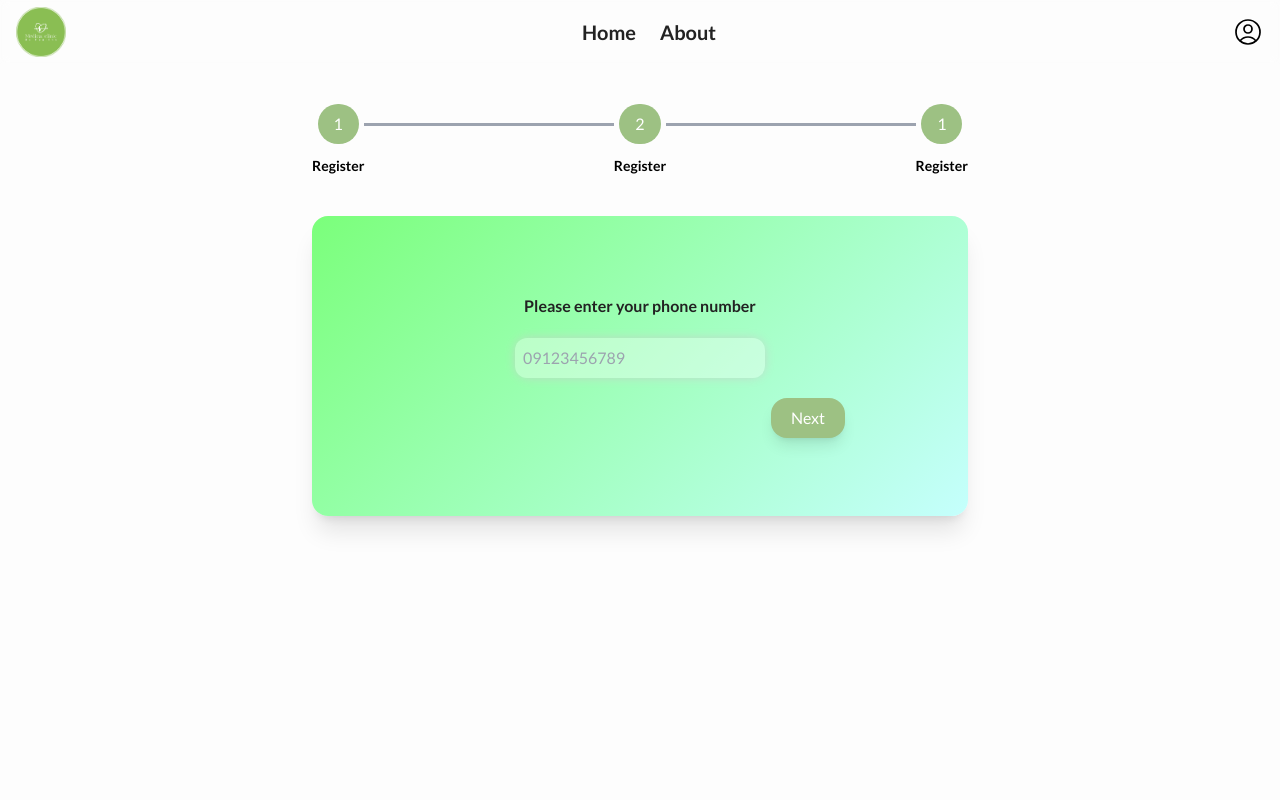
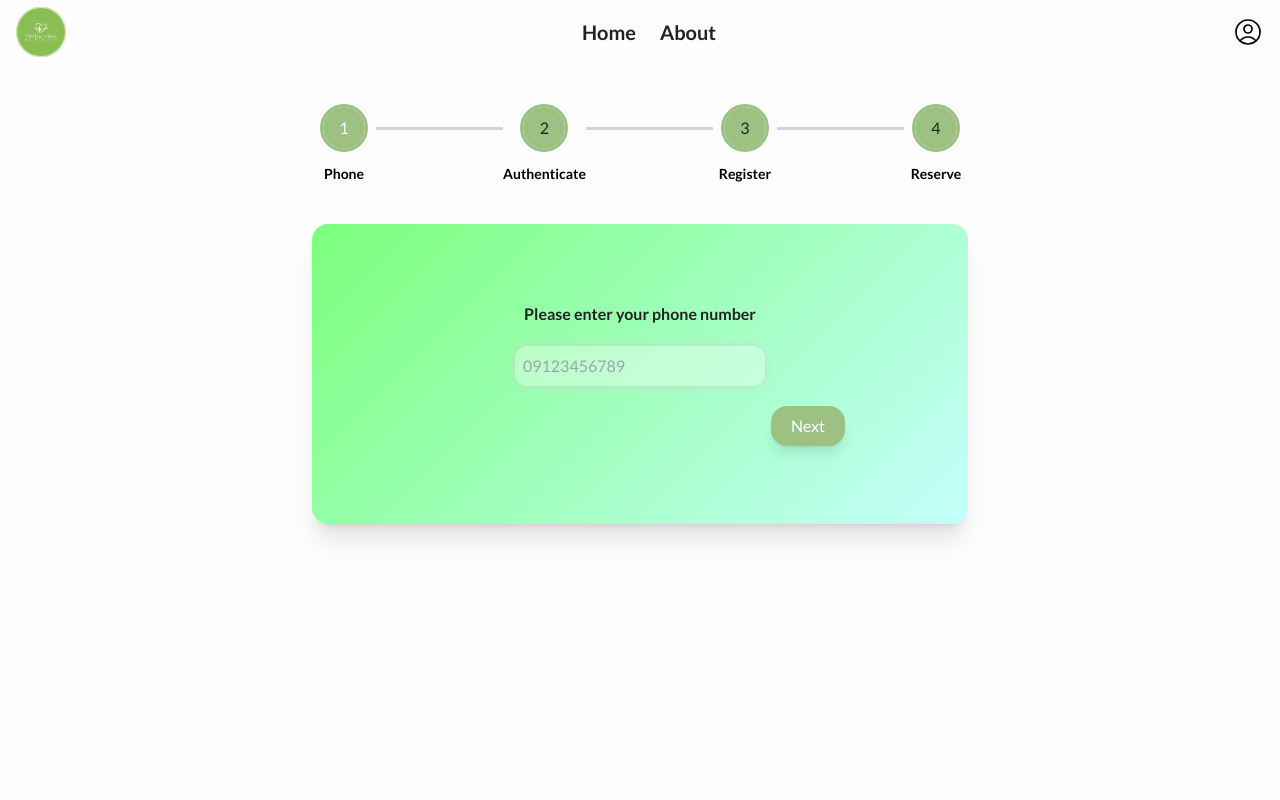
Before and after one commit to hadiraz/doctor-appointment, a Next.js app: page /appointment in a window 1280 px wide. Shown: the top 800 px of the page. Built offline with nearby package versions, Linux system fonts and the light colour scheme.

Commit message:
step nav completed

```diff
--- a/pages/appointment.tsx
+++ b/pages/appointment.tsx
@@ -11,31 +11,64 @@ const Appointment = () => {
   const [sectionSelected, setSectionSelected] = useState<number>(0);
   return (
     <section className="flex flex-col items-center w-full sm:max-w-2xl min-h-screen bg-transparent rounded-xl px-2 relative z-[2]">
-      <div className="flex w-full items-center">
+      <div className="hidden sm:flex w-full items-center">
         <div className="flex flex-col items-center justify-center relative">
-          <span className="flex items-center justify-center bg-primary rounded-full py-2 px-4 text-white">
+          <span className={`flex relative items-center justify-center border-[3px] border-primary mx-2 ${sectionSelected >= 0 ? "text-white" : "text-text"} rounded-full w-12 h-12 overflow-hidden`}>
+            <span className={`absolute ${sectionSelected >= 0 ? "left-[-2px]" : "-left-12"} transition-all duration-200 w-12 h-12 rounded-full top-[-2px] left-[-2px] bg-primary z-[1]`}></span>
+            <span className="flex absolute z-[2]">
             1
+            </span>
           </span>
           <span className="flex font-bold text-sm capitalize mt-3">
-            register
+            phone
           </span>
         </div>
-        <span className="flex h-[3px] w-full bg-gray-400 relative -top-4"></span>
+        <span className="flex h-[3px] w-full bg-gray-300 relative -top-4">
+          <span className={`${sectionSelected > 0 ? "w-full" : "w-0"} h-full bg-primary flex transition-all duration-200`}>
+
+          </span>
+        </span>
         <div className="flex flex-col items-center justify-center relative">
-          <span className="flex items-center justify-center bg-primary rounded-full py-2 px-4 text-white">
+          <span className={`flex relative items-center justify-center border-[3px] border-primary mx-2 ${sectionSelected >= 1 ? "text-white" : "text-text"} rounded-full w-12 h-12 overflow-hidden`}>
+            <span className={`absolute ${sectionSelected >= 1 ? "left-[-2px]" : "-left-12"} transition-all duration-200 w-12 h-12 rounded-full top-[-2px] left-[-2px] bg-primary z-[1]`}></span>
+            <span className="flex absolute z-[2]">
             2
+            </span>
           </span>
           <span className="flex font-bold text-sm capitalize mt-3">
-            register
+            authenticate
           </span>
         </div>
-        <span className="flex h-[3px] w-full bg-gray-400 relative -top-4"></span>
+        <span className="flex h-[3px] w-full bg-gray-300 relative -top-4">
+          <span className={`${sectionSelected > 1 ? "w-full" : "w-0"} h-full bg-primary flex transition-all duration-200`}>
+
+          </span>
+        </span>
         <div className="flex flex-col items-center justify-center relative">
-          <span className="flex items-center justify-center bg-primary rounded-full py-2 px-4 text-white">
-            1
+          <span className={`flex relative items-center justify-center border-[3px] border-primary mx-2 ${sectionSelected >= 2 ? "text-white" : "text-text"} rounded-full w-12 h-12 overflow-hidden`}>
+            <span className={`absolute ${sectionSelected >= 2 ? "left-[-2px]" : "-left-12"} transition-all duration-200 w-12 h-12 rounded-full top-[-2px] left-[-2px] bg-primary z-[1]`}></span>
+            <span className="flex absolute z-[2]">
+            3
+            </span>
           </span>
           <span className="flex font-bold text-sm capitalize mt-3">
-            register
+            Register
+          </span>
+        </div>
+        <span className="flex h-[3px] w-full bg-gray-300 relative -top-4">
+          <span className={`${sectionSelected > 2 ? "w-full" : "w-0"} h-full bg-primary flex transition-all duration-200`}>
+
+          </span>
+        </span>
+        <div className="flex flex-col items-center justify-center relative">
+          <span className={`flex relative items-center justify-center border-[3px] border-primary mx-2 ${sectionSelected >= 3 ? "text-white" : "text-text"} rounded-full w-12 h-12 overflow-hidden`}>
+            <span className={`absolute ${sectionSelected >= 3 ? "left-[-2px]" : "-left-12"} transition-all duration-200 w-12 h-12 rounded-full top-[-2px] left-[-2px] bg-primary z-[1]`}></span>
+            <span className="flex absolute z-[2]">
+            4
+            </span>
+          </span>
+          <span className="flex font-bold text-sm capitalize mt-3">
+            reserve
           </span>
         </div>
       </div>
```
